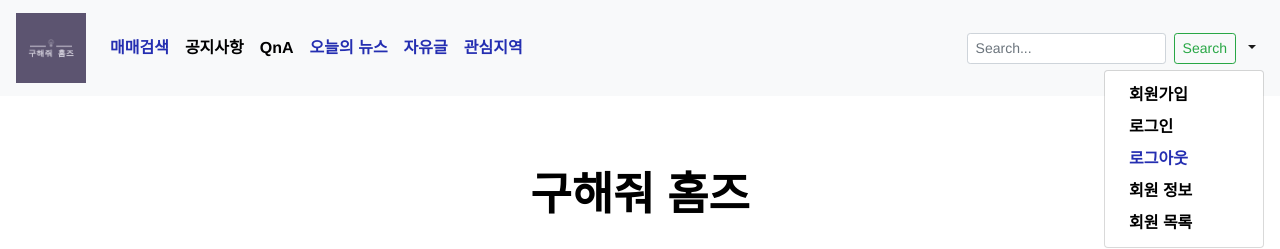
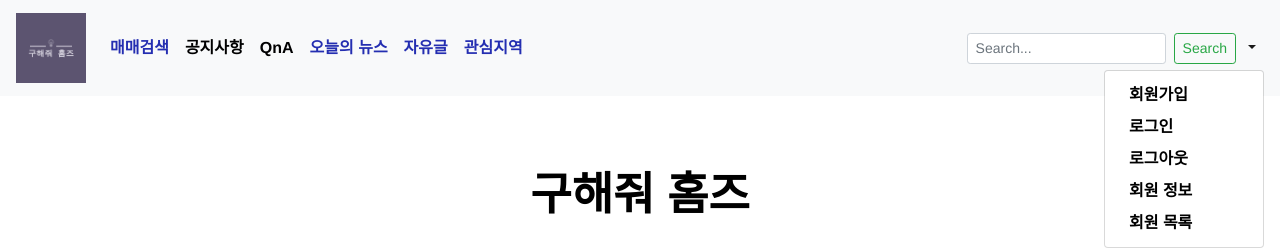
Before and after one commit to sungwookoo/apt-deal-pjt, a Vue app in the folder pjt_vue/: page / in a window 1280 px wide. Both pictures are taken after a click on the button 1249 px from the left and 48 px from the top of the page. Shown: the top 249 px of the page. Built offline with nearby package versions, Linux system fonts and the light colour scheme.

Commit message:
로그아웃 ing...

```diff
--- a/pjt_vue/src/components/common/HeaderNav.vue
+++ b/pjt_vue/src/components/common/HeaderNav.vue
@@ -70,7 +70,10 @@
               ></b-dropdown-item
             >
             <b-dropdown-item
-              ><router-link :to="{ name: 'Home' }" class="link"
+              ><router-link
+                :to="{ path: '#' }"
+                class="link"
+                @click.prevent="onClickLogout"
                 >로그아웃</router-link
               ></b-dropdown-item
             >
@@ -92,13 +95,20 @@
 </template>
 
 <script>
+import { mapState, mapGetters, mapActions } from "vuex";
+const memberStore = "memberStore";
 export default {
   data() {
     return {
       fullSearchParam: "",
     };
   },
+  computed: {
+    ...mapState(memberStore, ["isLogin", "userInfo"]),
+    ...mapGetters(["checkUserInfo"]),
+  },
   methods: {
+    ...mapActions(memberStore, ["userLogout"]),
     validate() {
       let isValid = true;
       let errMsg = "";
@@ -120,6 +130,18 @@ export default {
         });
       }
     },
+    onClickLogout() {
+      console.log(this.userInfo.userid);
+      //vuex actions에서 userLogout 실행(Backend에 저장 된 리프레시 토큰 없애기
+      //+ satate에 isLogin, userInfo 정보 변경)
+      // this.$store.dispatch("userLogout", this.userInfo.userid);
+      this.userLogout(this.userInfo.userid);
+      sessionStorage.removeItem("access-token"); //저장된 토큰 없애기
+      sessionStorage.removeItem("refresh-token"); //저장된 토큰 없애기
+      alert("로그아웃 완료.");
+      console.log("로그아웃===================");
+      if (this.$route.path != "/") this.$router.push({ name: "Home" });
+    },
   },
 };
 </script>
```
